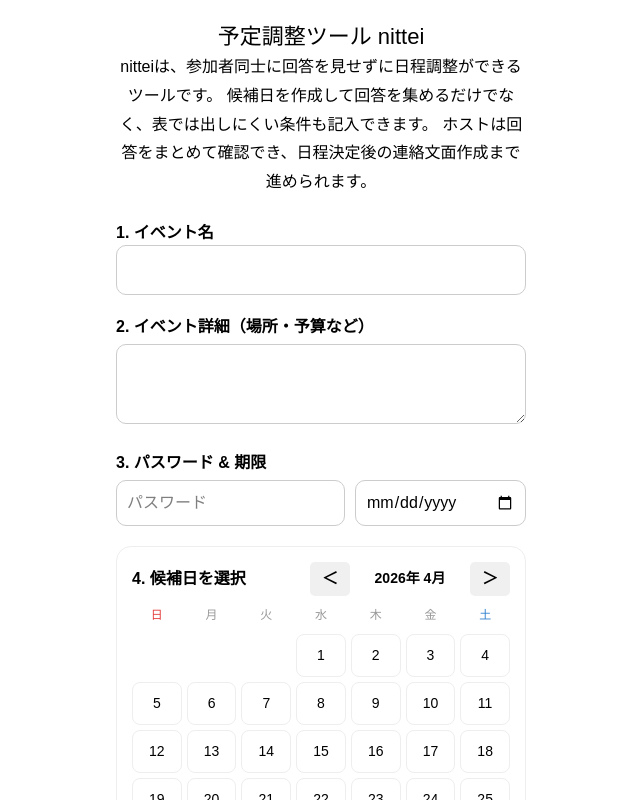
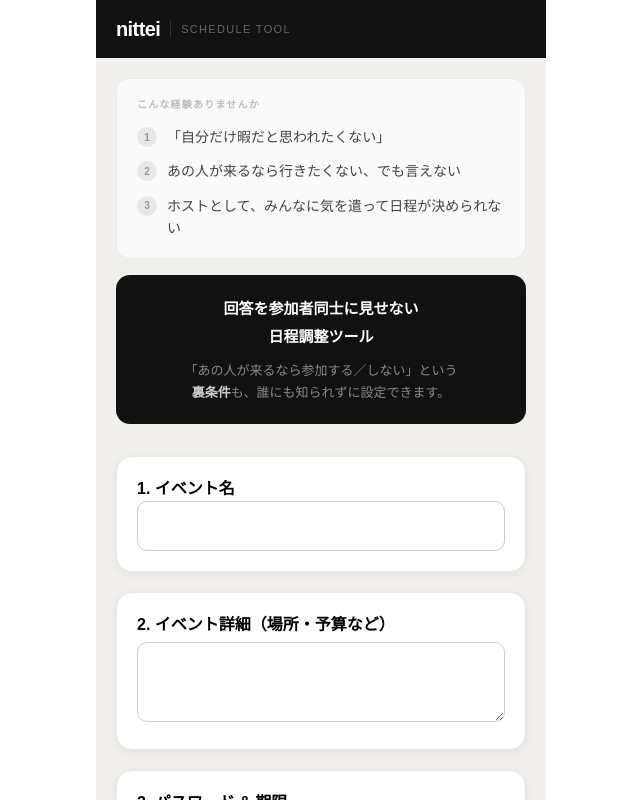
Before and after one commit to tiba28/nittei, a Next.js app: page / in a window 1280 px wide. Shown: the top 800 px of the page, without its empty margins (319-959 px from the left). Built offline with nearby package versions, Linux system fonts and the light colour scheme.

Commit message:
feat: デザインとSEOの強化

```diff
--- a/src/app/event/[id]/page.tsx
+++ b/src/app/event/[id]/page.tsx
@@ -460,15 +460,20 @@ export default function GuestPage() {
     return (
         <main
             style={{
-                padding: "20px",
                 maxWidth: "500px",
                 margin: "0 auto",
                 fontFamily: "sans-serif",
-                backgroundColor: "white",
+                backgroundColor: "#f0efec",
                 color: "black",
                 minHeight: "100vh",
             }}
         >
+            <div style={{ backgroundColor: "#111", padding: "14px 20px", display: "flex", alignItems: "center", gap: "10px" }}>
+                <span style={{ fontSize: "20px", fontWeight: "800", color: "#fff", letterSpacing: "-0.03em" }}>nittei</span>
+                <span style={{ width: "1px", height: "16px", backgroundColor: "#333", display: "inline-block" }} />
+                <span style={{ fontSize: "11px", color: "#666", letterSpacing: "0.12em" }}>SCHEDULE TOOL</span>
+            </div>
+            <div style={{ padding: "20px" }}>
             <h1 style={{ fontSize: "22px", fontWeight: "bold", marginBottom: "10px" }}>
                 {event.title}
             </h1>
@@ -528,8 +533,8 @@ export default function GuestPage() {
             )}
 
             {!isSubmitted ? (
-                <div style={{ display: "flex", flexDirection: "column", gap: "20px", marginTop: "20px" }}>
-                    <section>
+                <div style={{ display: "flex", flexDirection: "column", gap: "16px", marginTop: "20px" }}>
+                    <section style={{ backgroundColor: "white", borderRadius: "16px", padding: "20px", boxShadow: "0 2px 8px rgba(0,0,0,0.06)", border: "1px solid #e8e8e8" }}>
                         {(event.guest_names ?? []).length > 0 && (() => {
                             const sorted = [...(event.guest_names ?? [])].sort((a, b) => a.localeCompare(b, "ja"));
                             const unanswered = sorted.filter(n => !answeredNamesSet.has(normalizeName(n)));
@@ -655,7 +660,7 @@ export default function GuestPage() {
                         </div>
                     </section>
 
-                    <section>
+                    <section style={{ backgroundColor: "white", borderRadius: "16px", padding: "20px", boxShadow: "0 2px 8px rgba(0,0,0,0.06)", border: "1px solid #e8e8e8" }}>
                         <label style={{ fontWeight: "bold", fontSize: "14px" }}>日程の回答</label>
                         <div
                             style={{
@@ -721,10 +726,11 @@ export default function GuestPage() {
 
                     <section
                         style={{
+                            backgroundColor: "white",
+                            borderRadius: "16px",
+                            padding: "20px",
+                            boxShadow: "0 2px 8px rgba(0,0,0,0.06)",
                             border: "1px solid #e8e8e8",
-                            padding: "15px",
-                            borderRadius: "12px",
-                            backgroundColor: "#fafafa",
                             opacity: 0.8,
                         }}
                     >
@@ -760,9 +766,11 @@ export default function GuestPage() {
 
                     <section
                         style={{
-                            border: "2px solid #f0f0f0",
-                            padding: "15px",
-                            borderRadius: "12px",
+                            backgroundColor: "white",
+                            borderRadius: "16px",
+                            padding: "20px",
+                            boxShadow: "0 2px 8px rgba(0,0,0,0.06)",
+                            border: "1px solid #e8e8e8",
                             opacity: isExpired ? 0.6 : 1,
                         }}
                     >
@@ -871,7 +879,7 @@ export default function GuestPage() {
                         </div>
                     </section>
 
-                    <section>
+                    <section style={{ backgroundColor: "white", borderRadius: "16px", padding: "20px", boxShadow: "0 2px 8px rgba(0,0,0,0.06)", border: "1px solid #e8e8e8" }}>
                         <label style={{ fontWeight: "bold", fontSize: "14px" }}>メールアドレス（カレンダー連携用）</label>
                         <input
                             type="email"
@@ -892,7 +900,7 @@ export default function GuestPage() {
                         </div>
                     </section>
 
-                    <section>
+                    <section style={{ backgroundColor: "white", borderRadius: "16px", padding: "20px", boxShadow: "0 2px 8px rgba(0,0,0,0.06)", border: "1px solid #e8e8e8" }}>
                         <label style={{ fontWeight: "bold", fontSize: "14px" }}>やりたいこと案・メモ</label>
                         <textarea
                             disabled={isExpired}
@@ -932,17 +940,19 @@ export default function GuestPage() {
                         onClick={submit}
                         disabled={isExpired}
                         style={{
-                            padding: "20px",
-                            backgroundColor: isExpired ? "#ccc" : "#000",
+                            padding: "16px",
+                            backgroundColor: isExpired ? "#ccc" : "#111",
                             color: "white",
                             borderRadius: "12px",
-                            fontWeight: "bold",
+                            fontWeight: "700",
                             border: "none",
                             cursor: isExpired ? "not-allowed" : "pointer",
-                            fontSize: "16px",
+                            fontSize: "15px",
+                            letterSpacing: "0.05em",
+                            boxShadow: isExpired ? "none" : "0 4px 12px rgba(0,0,0,0.2)",
                         }}
                     >
-                        {isExpired ? "回答締切となりました" : "回答を送信する"}
+                        {isExpired ? "回答締切となりました" : "回答を送信する →"}
                     </button>
                 </div>
             ) : (
@@ -971,7 +981,36 @@ export default function GuestPage() {
                 </div>
             )}
 
-            <footer style={{ marginTop: "50px", textAlign: "center", paddingBottom: "40px" }}>
+            <div style={{ marginTop: "48px", borderRadius: "20px", overflow: "hidden", boxShadow: "0 12px 40px rgba(0,0,0,0.15)" }}>
+                <div style={{ height: "3px", background: "linear-gradient(90deg, #444, #888, #444)" }} />
+                <div style={{ background: "linear-gradient(145deg, #111 0%, #1c1c1c 100%)", padding: "32px 24px 28px", textAlign: "center", position: "relative", overflow: "hidden" }}>
+                    <div style={{ position: "absolute", top: "50%", left: "50%", transform: "translate(-50%, -50%)", fontSize: "90px", fontWeight: "900", color: "rgba(255,255,255,0.05)", letterSpacing: "-0.05em", pointerEvents: "none", userSelect: "none", whiteSpace: "nowrap" }}>
+                        nittei
+                    </div>
+                    <span style={{ display: "inline-block", fontSize: "10px", fontWeight: "700", color: "#777", letterSpacing: "0.2em", border: "1px solid #2a2a2a", padding: "4px 12px", borderRadius: "999px", marginBottom: "16px" }}>
+                        SCHEDULE TOOL
+                    </span>
+                    <p style={{ fontSize: "36px", fontWeight: "800", letterSpacing: "-0.03em", color: "#fff", margin: "0 0 6px" }}>
+                        nittei
+                    </p>
+                    <p style={{ fontSize: "12px", color: "#666", letterSpacing: "0.05em", margin: 0 }}>
+                        本音で答えられる日程調整
+                    </p>
+                </div>
+                <div style={{ height: "1px", background: "linear-gradient(90deg, transparent, #ddd, transparent)" }} />
+                <div style={{ backgroundColor: "#fafafa", padding: "28px 24px", textAlign: "center" }}>
+                    <p style={{ fontSize: "13px", color: "#555", lineHeight: 2, margin: "0 0 22px" }}>
+                        このイベントはnitteiで作成されました。<br />
+                        回答は参加者同士に公開されず、<strong style={{ color: "#111" }}>裏条件</strong>で<br />
+                        本音を匿名で伝えることもできます。
+                    </p>
+                    <a href="/" style={{ display: "inline-block", backgroundColor: "#111", color: "#fff", fontSize: "13px", fontWeight: "700", padding: "14px 32px", borderRadius: "10px", textDecoration: "none", letterSpacing: "0.05em", boxShadow: "0 4px 12px rgba(0,0,0,0.2)" }}>
+                        自分もイベントを作成する →
+                    </a>
+                </div>
+            </div>
+
+            <footer style={{ marginTop: "30px", textAlign: "center", paddingBottom: "40px" }}>
                 <button
                     type="button"
                     onClick={() => setShowLogin(!showLogin)}
@@ -1037,6 +1076,7 @@ export default function GuestPage() {
                     </div>
                 )}
             </footer>
+        </div>
         </main>
     );
 }
--- a/src/app/layout.tsx
+++ b/src/app/layout.tsx
@@ -12,12 +12,72 @@ const geistMono = Geist_Mono({
   subsets: ["latin"],
 });
 
+const siteUrl = "https://nittei-green.vercel.app";
+
 export const metadata: Metadata = {
-  title: "nittei | 非公開回答・裏条件・連絡文面作成までできる日程調整ツール",
+  metadataBase: new URL(siteUrl),
+  title: {
+    default: "匿名で使える無料の日程調整ツール｜nittei（ニッテイ）",
+    template: "%s｜nittei",
+  },
   description:
-    "nitteiは、回答を参加者同士に公開せずに集められる日程調整ツールです。誰となら参加できるかなどの裏条件も扱え、ホスト向けの集計や連絡文面作成まで対応しています。",
+    "nittei（ニッテイ）は、回答を他の参加者に見られずに使える無料の匿名日程調整ツールです。「あの人が来るなら参加」などの裏条件も匿名で設定でき、飲み会やイベントの幹事の負担を減らします。登録不要・URLを送るだけ。",
+  keywords: [
+    "日程調整",
+    "日程調整 無料",
+    "匿名 日程調整",
+    "日程調整 ツール",
+    "調整さん 代わり",
+    "飲み会 日程調整",
+    "出欠確認",
+    "スケジュール調整",
+    "幹事",
+    "nittei",
+    "ニッテイ",
+  ],
+  applicationName: "nittei",
+  alternates: {
+    canonical: "/",
+  },
+  openGraph: {
+    type: "website",
+    locale: "ja_JP",
+    url: siteUrl,
+    siteName: "nittei",
+    title: "匿名で使える無料の日程調整ツール｜nittei（ニッテイ）",
+    description:
+      "回答を他の参加者に見られない、無料の匿名日程調整ツール。「あの人が来るなら参加」などの裏条件も匿名で設定可能。登録不要・URLを送るだけ。",
+  },
+  twitter: {
+    card: "summary",
+    title: "匿名で使える無料の日程調整ツール｜nittei（ニッテイ）",
+    description:
+      "回答を他の参加者に見られない、無料の匿名日程調整ツール。裏条件も匿名で設定可能。登録不要・URLを送るだけ。",
+  },
+  robots: {
+    index: true,
+    follow: true,
+  },
   verification: {
     google: "6gC9z0qXRqeLIORnro7Bi-0RS-IvaIzJb_gQhQG9QvU",
+  },
+};
+
+const jsonLd = {
+  "@context": "https://schema.org",
+  "@type": "WebApplication",
+  name: "nittei",
+  alternateName: "ニッテイ",
+  url: siteUrl,
+  applicationCategory: "BusinessApplication",
+  operatingSystem: "Web",
+  inLanguage: "ja",
+  description:
+    "回答を他の参加者に見られずに使える無料の匿名日程調整ツール。裏条件も匿名で設定できる。",
+  offers: {
+    "@type": "Offer",
+    price: "0",
+    priceCurrency: "JPY",
   },
 };
 
@@ -31,6 +91,10 @@ export default function RootLayout({
       <body
         className={`${geistSans.variable} ${geistMono.variable} antialiased`}
       >
+        <script
+          type="application/ld+json"
+          dangerouslySetInnerHTML={{ __html: JSON.stringify(jsonLd) }}
+        />
         {children}
       </body>
     </html>
--- a/src/app/page.tsx
+++ b/src/app/page.tsx
@@ -100,33 +100,54 @@ export default function CreateEvent() {
     return (
       <main
         style={{
-          padding: "20px",
           maxWidth: "450px",
           margin: "0 auto",
           color: "black",
-          backgroundColor: "white",
+          backgroundColor: "#f0efec",
           minHeight: "100vh",
           fontFamily: "sans-serif",
         }}
       >
-        <h1 style={{ textAlign: "center", fontSize: "22px" }}>予定調整ツール nittei</h1>
-        <p
-          style={{
-            textAlign: "center",
-            fontSize: "16px",
-            lineHeight: "1.8",
-            margin: "0 auto 24px",
-            maxWidth: "720px",
-          }}
-        >
-          nitteiは、参加者同士に回答を見せずに日程調整ができるツールです。
-          候補日を作成して回答を集めるだけでなく、表では出しにくい条件も記入できます。
-          ホストは回答をまとめて確認でき、日程決定後の連絡文面作成まで進められます。
-        </p>
+        <div style={{ backgroundColor: "#111", padding: "14px 20px", display: "flex", alignItems: "center", gap: "10px" }}>
+          <span style={{ fontSize: "20px", fontWeight: "800", color: "#fff", letterSpacing: "-0.03em" }}>nittei</span>
+          <span style={{ width: "1px", height: "16px", backgroundColor: "#333", display: "inline-block" }} />
+          <span style={{ fontSize: "11px", color: "#666", letterSpacing: "0.12em" }}>SCHEDULE TOOL</span>
+        </div>
+        <div style={{ padding: "20px" }}>
+
+        <div style={{ backgroundColor: "#fafafa", border: "1px solid #ebebeb", borderRadius: "14px", padding: "18px 20px", marginBottom: "16px" }}>
+          <p style={{ fontSize: "10px", fontWeight: "700", color: "#bbb", letterSpacing: "0.12em", marginBottom: "14px" }}>
+            こんな経験ありませんか
+          </p>
+          <div style={{ display: "flex", flexDirection: "column", gap: "12px" }}>
+            {[
+              "「自分だけ暇だと思われたくない」",
+              "あの人が来るなら行きたくない、でも言えない",
+              "ホストとして、みんなに気を遣って日程が決められない",
+            ].map((text, i) => (
+              <div key={i} style={{ display: "flex", alignItems: "flex-start", gap: "10px" }}>
+                <span style={{ width: "20px", height: "20px", backgroundColor: "#e8e8e8", borderRadius: "50%", flexShrink: 0, display: "flex", alignItems: "center", justifyContent: "center", fontSize: "10px", color: "#999", fontWeight: "bold", marginTop: "1px" }}>
+                  {i + 1}
+                </span>
+                <span style={{ fontSize: "14px", color: "#444", lineHeight: 1.6 }}>{text}</span>
+              </div>
+            ))}
+          </div>
+        </div>
+
+        <div style={{ backgroundColor: "#111", borderRadius: "14px", padding: "20px", marginBottom: "32px", textAlign: "center" }}>
+          <p style={{ fontSize: "15px", color: "#fff", lineHeight: "1.9", margin: "0 0 8px", fontWeight: "600" }}>
+            回答を参加者同士に見せない<br />日程調整ツール
+          </p>
+          <p style={{ fontSize: "13px", color: "#888", lineHeight: 1.7, margin: 0 }}>
+            「あの人が来るなら参加する／しない」という<br />
+            <span style={{ color: "#ccc", fontWeight: "600" }}>裏条件</span>も、誰にも知られずに設定できます。
+          </p>
+        </div>
 
 
         <div style={{ display: "flex", flexDirection: "column", gap: "20px" }}>
-          <section>
+          <section style={{ backgroundColor: "white", borderRadius: "16px", padding: "20px", boxShadow: "0 2px 8px rgba(0,0,0,0.06)", border: "1px solid #e8e8e8" }}>
             <label style={{ fontWeight: "bold" }}>1. イベント名</label>
             <input
               type="text"
@@ -136,7 +157,7 @@ export default function CreateEvent() {
             />
           </section>
 
-          <section>
+          <section style={{ backgroundColor: "white", borderRadius: "16px", padding: "20px", boxShadow: "0 2px 8px rgba(0,0,0,0.06)", border: "1px solid #e8e8e8" }}>
             <label style={{ fontWeight: "bold" }}>2. イベント詳細（場所・予算など）</label>
             <textarea
               value={description}
@@ -152,7 +173,7 @@ export default function CreateEvent() {
             />
           </section>
 
-          <section>
+          <section style={{ backgroundColor: "white", borderRadius: "16px", padding: "20px", boxShadow: "0 2px 8px rgba(0,0,0,0.06)", border: "1px solid #e8e8e8" }}>
             <label style={{ fontWeight: "bold" }}>3. パスワード & 期限</label>
             <div style={{ display: "flex", gap: "10px", marginTop: "5px" }}>
               <input
@@ -160,18 +181,18 @@ export default function CreateEvent() {
                 placeholder="パスワード"
                 value={password}
                 onChange={(e) => setPassword(e.target.value)}
-                style={{ flex: 1, padding: "10px", borderRadius: "10px", border: "1px solid #ccc" }}
+                style={{ flex: 1, minWidth: 0, padding: "10px", borderRadius: "10px", border: "1px solid #ccc" }}
               />
               <input
                 type="date"
                 value={deadline}
                 onChange={(e) => setDeadline(e.target.value)}
-                style={{ flex: 1, padding: "10px", borderRadius: "10px", border: "1px solid #ccc" }}
+                style={{ flex: 1, minWidth: 0, padding: "10px", borderRadius: "10px", border: "1px solid #ccc" }}
               />
             </div>
           </section>
 
-          <section style={{ border: "1px solid #eee", padding: "15px", borderRadius: "15px" }}>
+          <section style={{ backgroundColor: "white", borderRadius: "16px", padding: "20px", boxShadow: "0 2px 8px rgba(0,0,0,0.06)", border: "1px solid #e8e8e8" }}>
             <div
               style={{
                 display: "flex",
@@ -267,7 +288,7 @@ export default function CreateEvent() {
             </div>
           </section>
 
-          <section style={{ border: "1px solid #eee", padding: "15px", borderRadius: "15px" }}>
+          <section style={{ backgroundColor: "white", borderRadius: "16px", padding: "20px", boxShadow: "0 2px 8px rgba(0,0,0,0.06)", border: "1px solid #e8e8e8" }}>
             <label style={{ fontWeight: "bold" }}>5. 招待予定のゲスト名（任意）</label>
             <p style={{ fontSize: "12px", color: "#666", margin: "6px 0 12px" }}>
               参加者の名前を事前に登録しておくと、ゲストが名前を選んで回答できます。
@@ -379,6 +400,7 @@ export default function CreateEvent() {
             確認画面へ
           </button>
         </div>
+        </div>
       </main>
     );
   }
@@ -386,17 +408,22 @@ export default function CreateEvent() {
   return (
     <main
       style={{
-        padding: "20px",
         maxWidth: "450px",
         margin: "0 auto",
-        backgroundColor: "white",
+        backgroundColor: "#f0efec",
         color: "black",
         minHeight: "100vh",
         fontFamily: "sans-serif",
       }}
     >
-      <h2 style={{ textAlign: "center" }}>最終確認</h2>
-      <div style={{ border: "1px solid #eee", padding: "20px", borderRadius: "15px", marginTop: "20px" }}>
+      <div style={{ backgroundColor: "#111", padding: "14px 20px", display: "flex", alignItems: "center", gap: "10px" }}>
+        <span style={{ fontSize: "20px", fontWeight: "800", color: "#fff", letterSpacing: "-0.03em" }}>nittei</span>
+        <span style={{ width: "1px", height: "16px", backgroundColor: "#333", display: "inline-block" }} />
+        <span style={{ fontSize: "11px", color: "#666", letterSpacing: "0.12em" }}>SCHEDULE TOOL</span>
+      </div>
+      <div style={{ padding: "20px" }}>
+      <h2 style={{ textAlign: "center", marginBottom: "16px" }}>最終確認</h2>
+      <div style={{ backgroundColor: "white", borderRadius: "16px", padding: "20px", boxShadow: "0 2px 8px rgba(0,0,0,0.06)", border: "1px solid #e8e8e8", marginTop: "4px" }}>
         <p><strong>イベント名:</strong> {title}</p>
         <p style={{ fontSize: "14px", color: "#666" }}><strong>詳細:</strong> {description || "なし"}</p>
         <p><strong>回答期限:</strong> {deadline}</p>
@@ -461,6 +488,7 @@ export default function CreateEvent() {
           修正する
         </button>
       </div>
+      </div>
     </main>
   );
 }
--- a/src/app/sitemap.ts
+++ b/src/app/sitemap.ts
@@ -7,6 +7,8 @@ export default function sitemap(): MetadataRoute.Sitemap {
         {
             url: `${baseUrl}/`,
             lastModified: new Date(),
+            changeFrequency: "weekly",
+            priority: 1,
         },
     ];
 }
```
Also changed, not shown: src/app/robots.ts (added, +15 -0 lines).
